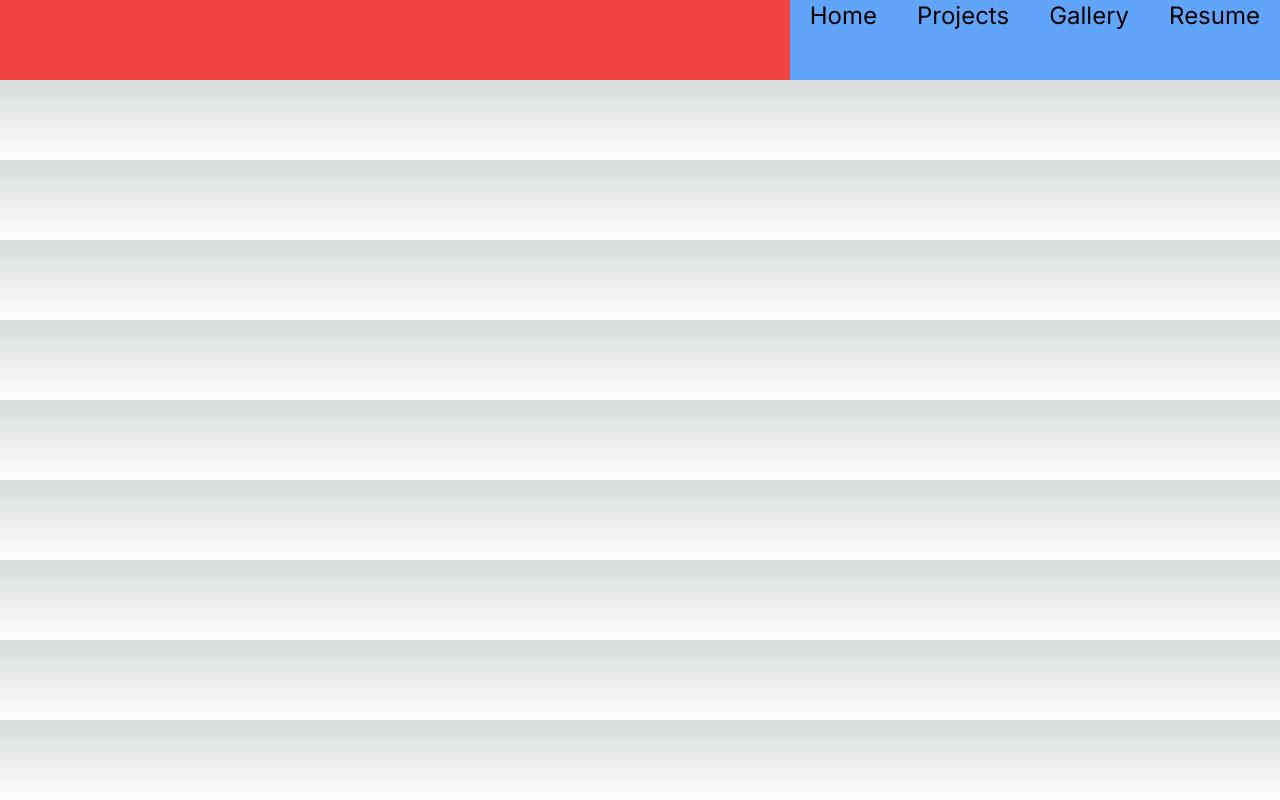
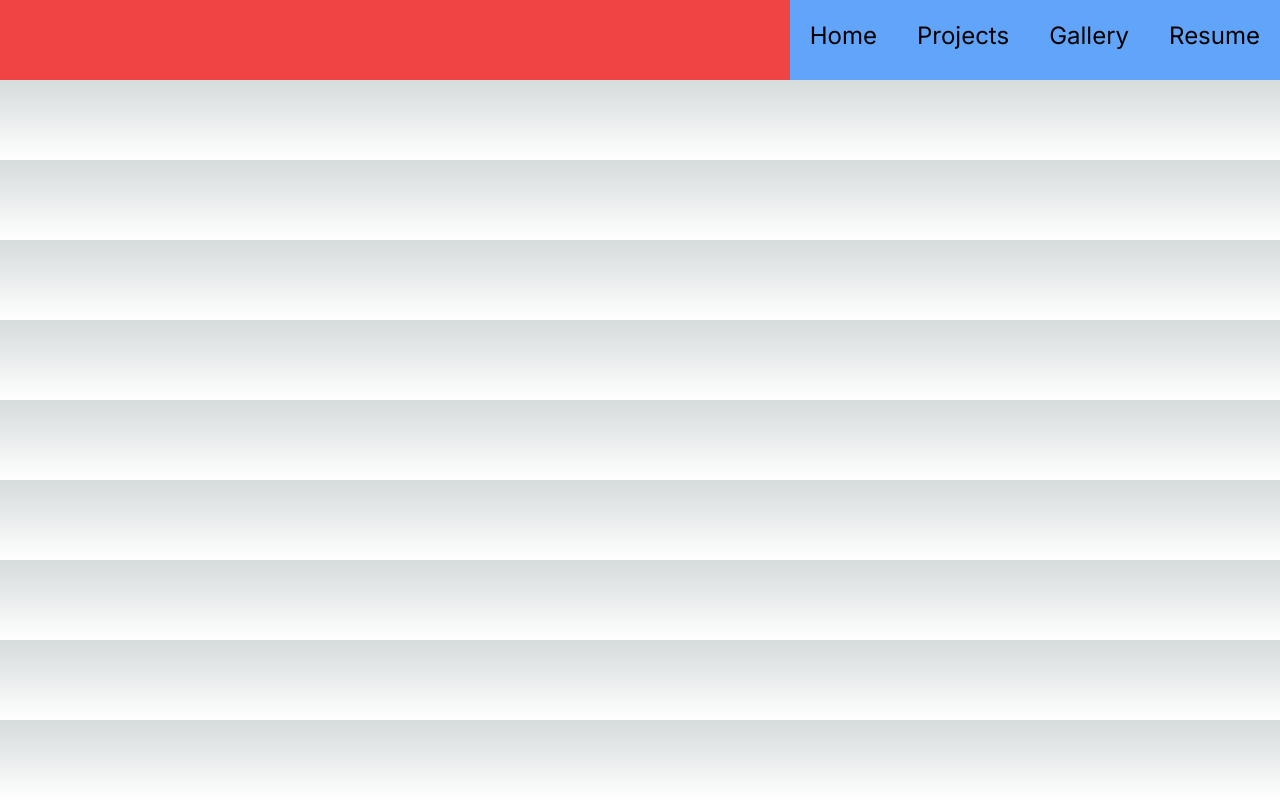
Before and after one commit to MatthewCCChang/personal-website, a Next.js app: page / in a window 1280 px wide. Built offline with nearby package versions, Linux system fonts and the light colour scheme.

Commit message:
Fix navbar text center issue

```diff
--- a/src/app/components/navbar.jsx
+++ b/src/app/components/navbar.jsx
@@ -1,11 +1,11 @@
 import Link from "next/link";
 
-
+//still need to adjust the height of the links, maybe wrap with button?, try with padding for each li
 export default function Navbar() {
     return (
         <div className="flex justify-end  bg-red-500 w-screen h-20">
-            <ul className=" h-full bg-blue-400 flex-row">
-                <li className="h-full content-center inline mx-5 text-2xl">
+            <ul className=" pt-5 h-full bg-blue-400 flex-row">
+                <li className="h-full content-center inline mx-5 text-2xl ">
                 <Link href="/" >Home</Link>
                 </li>
                 <li className="inline mx-5 text-2xl">
```
